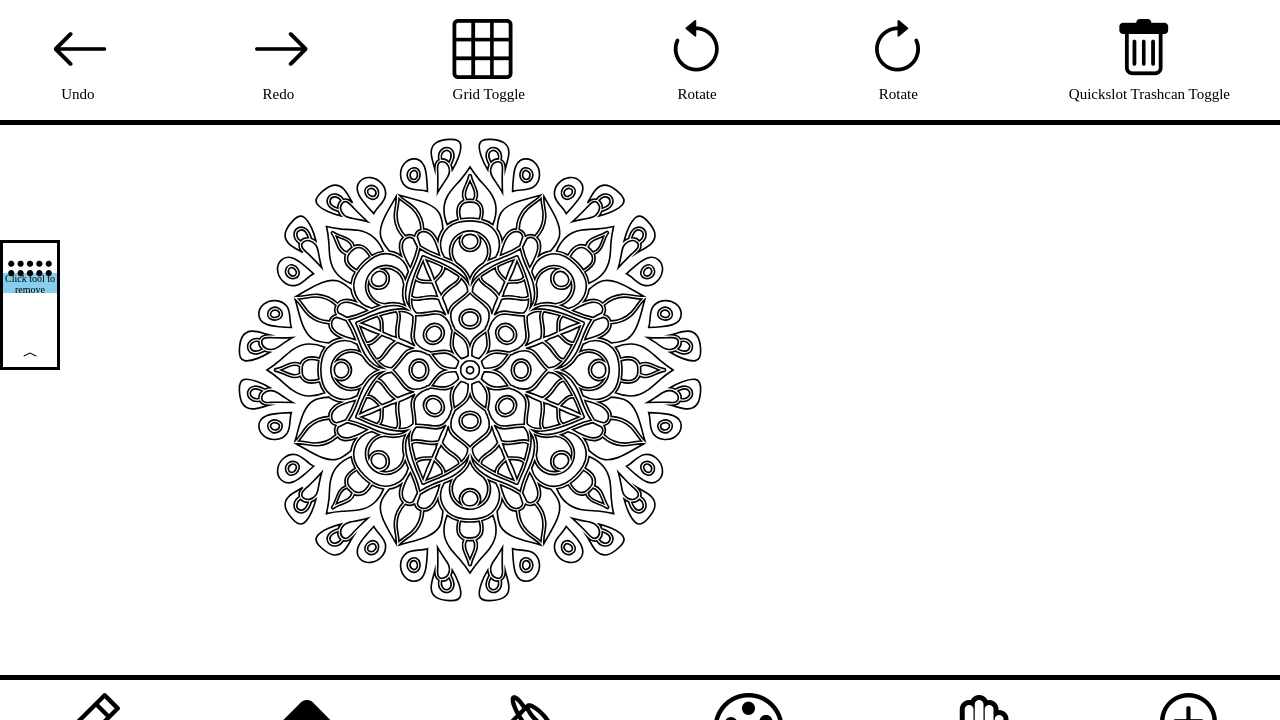
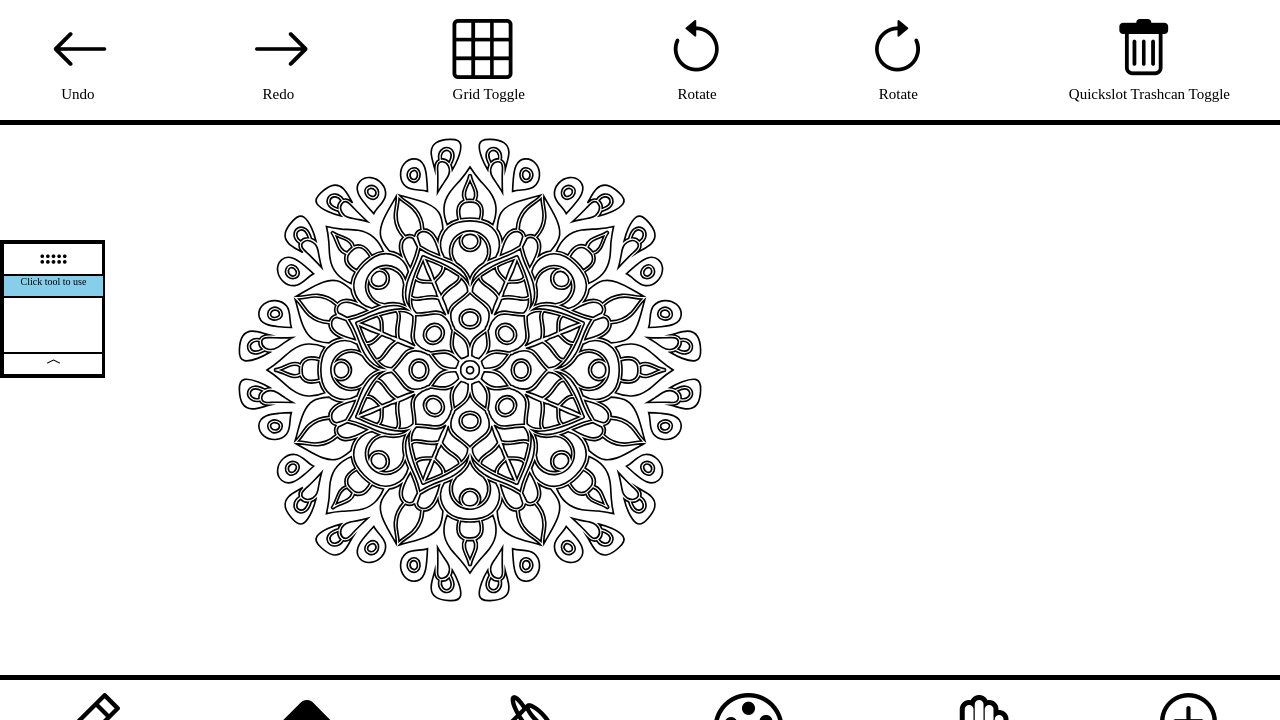
Before and after one commit to cs160-summer-2021/p3-starter-code-Sliqen, a Django app: template coloring/templates/coloring/new_interaction.html in a window 1280 px wide. Shown: the top 720 px of the page. Run offline with Django 3.2, Linux system fonts and the light colour scheme; the template is opened without the code that fills it, so the values that code supplies are empty.

Commit message:
fixed drag ui

```diff
--- a/coloring/static/coloring/css/new_interaction.css
+++ b/coloring/static/coloring/css/new_interaction.css
@@ -49,6 +49,7 @@ html, body {
 
 #drag_ui {
     position: absolute;
+    width:99px;
     top: 30%;
     left: 0%;
     background-color: white;
@@ -81,8 +82,9 @@ html, body {
 
 #drag_icon {
     height:30px;
-    font-size:50px;
+    font-size:30px;
     text-align: center;
+    vertical-align:middle;
     padding-top:0;
 }
 
@@ -150,6 +152,7 @@ html, body {
 
 .qs_ui {
     text-align: center;
+    border:1px solid black;
 }
 
 
@@ -175,3 +178,8 @@ html, body {
     margin-left: 50px;
     margin-right: 50px;
 }
+
+.bi-grip-horizontal {
+    height:30px;
+    width:99px;
+}
--- a/coloring/templates/coloring/new_interaction.html
+++ b/coloring/templates/coloring/new_interaction.html
@@ -65,8 +65,8 @@
 	</div>
 
 	<div id="drag_ui" style="border:3px solid black;">
-		<div class="qs_ui" id="drag_icon" > <i class="bi bi-grip-horizontal" style="top:0;"></i> </div>
-		<div class="qs_ui" id="drag_info" style="font-size:10px;height:20px;background-color:skyblue"> Click tool to remove</div>
+		<div class="qs_ui" id="drag_icon"> <i style="height:30px;width:99px;" class="bi bi-grip-horizontal" ></i> </div>
+		<div class="qs_ui" id="drag_info" style="font-size:10px;height:20px;background-color:skyblue"> Click tool to use</div>
 		<div class="qs_ui" id="qs_tools" style="height:40px;"> </div>
 		<div class="qs_ui" id="collaspe" style="height:20px;"> <i class="bi bi-chevron-compact-up"></i> </div>
 		<div class="qs_ui" id="expand" style="height:20px;"> <i class="bi bi-chevron-compact-down"></i> </div>
@@ -260,13 +260,18 @@
 
 
 	function trashcan() {
+		var info = document.getElementById('drag_info');
 		if (trash_mode === true) {
 			trash_mode = false;
 			document.getElementById('trash').style.outline = "none";
+			info.innerHTML = 'Click tool to use';
+			info.style.backgroundColor = 'skyblue';
 			return trash_mode;
 		} else {
 			trash_mode = true;
 			document.getElementById('trash').style.outline = "5px solid red";
+			info.innerHTML = 'Click tool to remove';
+			info.style.backgroundColor = 'red';
 			return trash_mode;
 		}
 	}
@@ -316,13 +321,13 @@
 		w = t.clientWidth;
 		var qs_tool = document.getElementById("qs_tools");
 		qs_tool.style.height = h + "px";
-		qs_tool.style.width = w + "px";
+		qs_tool.style.width = 99 + "px";
 		//qs_tool.style.border = "3px solid black";
-		document.getElementById("drag_ui").style.width = w + "px";
+		document.getElementById("drag_ui").style.width = 99 + "px";
 
 		var q = document.getElementsByClassName("qs_ui");
 		for (let i = 0; i < q.length; i++) {
-			q[i].style.width = w + "px";
+			q[i].style.width = 99 + "px";
 		}
 	}
 
@@ -412,6 +417,8 @@
 				toolcopy.addClass("can_drag");
 
 				toolcopy.remove(".draggable_tool");
+				toolcopy.find('div').remove();
+				toolcopy.append('<br>');
 
 				$(this).append(toolcopy);
 				numqsTools = numqsTools + 1;
```
